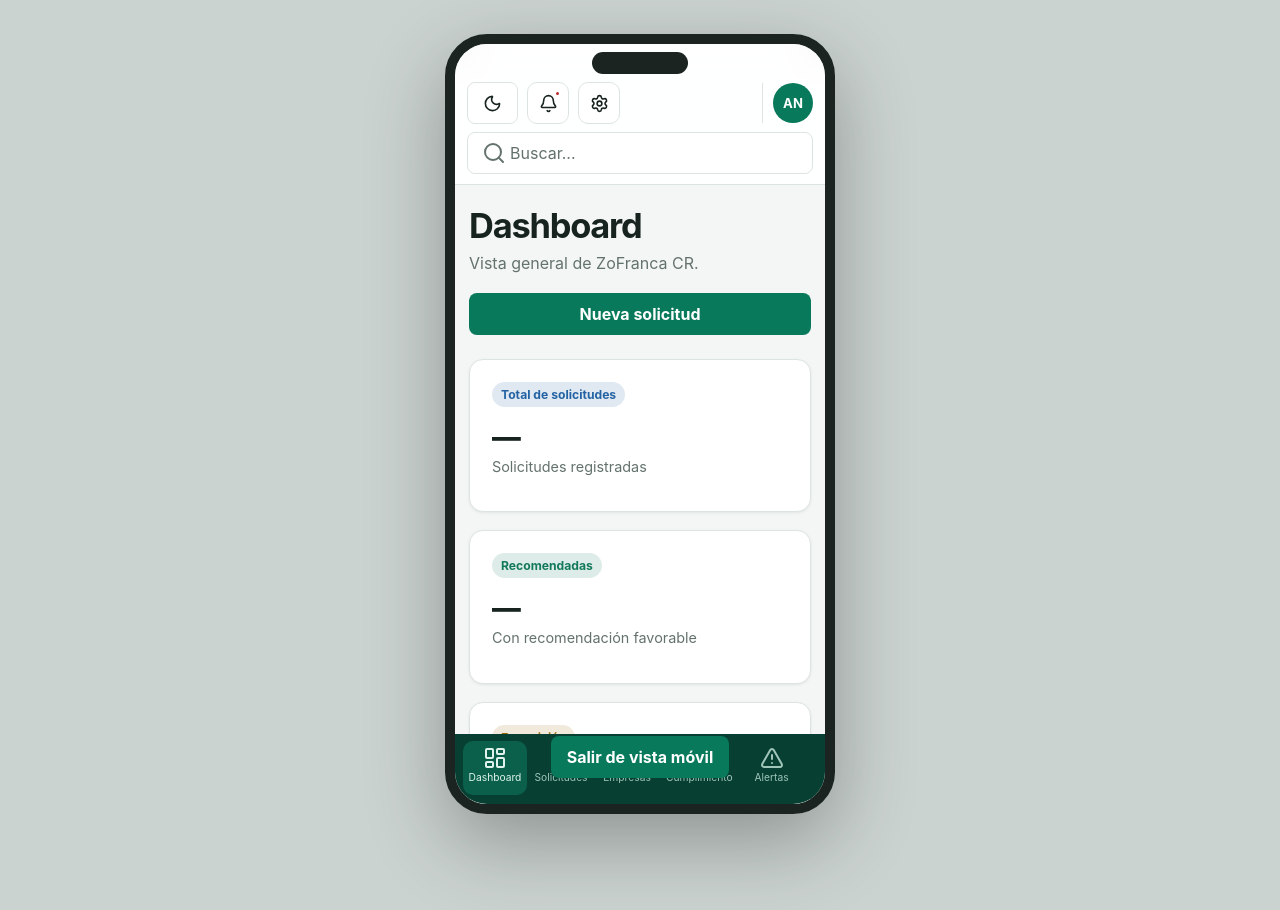
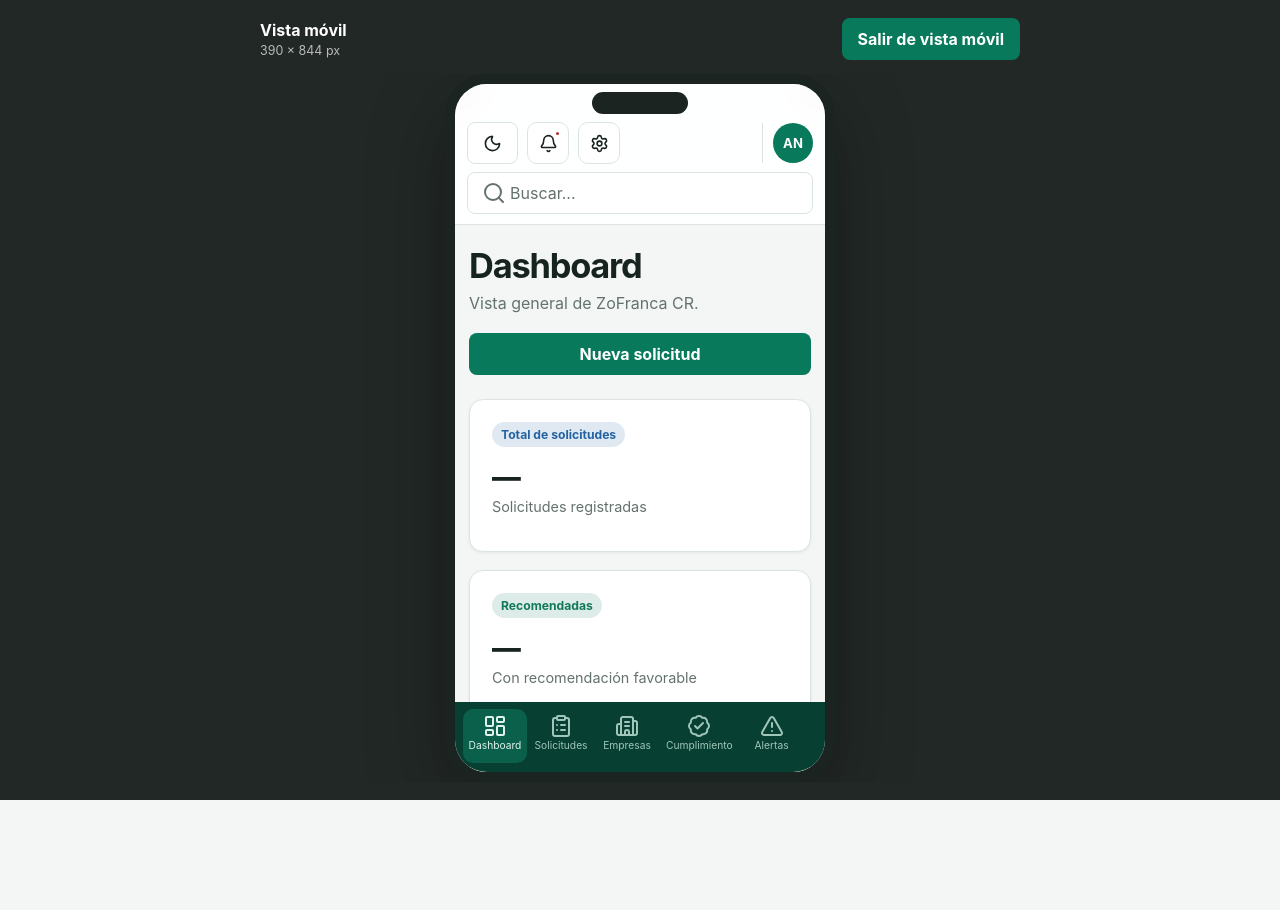
Before and after one commit to eikabarc2008fwdcostarica-cpu/Laboratorio_3_ZoFrancaCR, a website: page public/pages/index.html in a window 1280 px wide. Both pictures are taken after a click on the button "Vista móvil". After the commit the page ends 800 px from the top, so only its background shows below. Drawn offline with nearby package versions, Linux system fonts and the light colour scheme; no server answers.

Commit message:
Actualización Previsualización movil

```diff
--- a/public/js/mobile-preview.js
+++ b/public/js/mobile-preview.js
@@ -1,23 +1,78 @@
 (function () {
-  function setPreview(active) {
-    document.body.classList.toggle('mobile-preview-active', active);
-    document.querySelector('#mobilePreviewButton')?.setAttribute('aria-pressed', String(active));
-    document.querySelector('#mobileExitBar')?.setAttribute('aria-hidden', String(!active));
-  }
+  document.addEventListener('zofranca:ui-ready', function () {
+    const shell = document.querySelector('#appShell');
+    const openButton = document.querySelector('#mobilePreviewButton');
+    const exitBar = document.querySelector('#mobileExitBar');
+    const closeButton = document.querySelector('#exitMobilePreview');
+    if (!shell || !openButton || !exitBar || !closeButton) return;
 
-  document.addEventListener('zofranca:ui-ready', function () {
-    document.querySelector('#mobilePreviewButton')?.addEventListener('click', function () {
-      setPreview(true);
-    });
+    const overlay = document.createElement('div');
+    overlay.className = 'mobile-preview-overlay';
+    overlay.id = 'mobilePreviewOverlay';
+    overlay.setAttribute('role', 'dialog');
+    overlay.setAttribute('aria-modal', 'true');
+    overlay.setAttribute('aria-labelledby', 'mobilePreviewTitle');
+    overlay.hidden = true;
+    overlay.innerHTML = `
+      <div class="mobile-preview-toolbar">
+        <div>
+          <strong id="mobilePreviewTitle">Vista móvil</strong>
+          <span>390 × 844 px</span>
+        </div>
+      </div>
+      <div class="mobile-preview-stage">
+        <div class="mobile-device-frame" id="mobileDeviceFrame"></div>
+      </div>`;
 
-    document.querySelector('#exitMobilePreview')?.addEventListener('click', function () {
-      setPreview(false);
-      document.querySelector('#mobilePreviewButton')?.focus();
+    const toolbar = overlay.querySelector('.mobile-preview-toolbar');
+    const deviceFrame = overlay.querySelector('#mobileDeviceFrame');
+    toolbar.append(exitBar);
+    document.body.append(overlay);
+
+    let shellAnchor = null;
+    let pageScrollPosition = 0;
+
+    function openPreview() {
+      if (document.body.classList.contains('mobile-preview-active')) return;
+
+      pageScrollPosition = window.scrollY;
+      shellAnchor = document.createComment('mobile-preview-shell-position');
+      shell.parentNode.insertBefore(shellAnchor, shell);
+      deviceFrame.append(shell);
+
+      overlay.hidden = false;
+      document.body.classList.add('mobile-preview-active');
+      openButton.setAttribute('aria-pressed', 'true');
+      exitBar.setAttribute('aria-hidden', 'false');
+      closeButton.focus();
+    }
+
+    function closePreview() {
+      if (!document.body.classList.contains('mobile-preview-active')) return;
+
+      if (shellAnchor?.parentNode) {
+        shellAnchor.parentNode.insertBefore(shell, shellAnchor);
+        shellAnchor.remove();
+      }
+
+      document.body.classList.remove('mobile-preview-active');
+      overlay.hidden = true;
+      openButton.setAttribute('aria-pressed', 'false');
+      exitBar.setAttribute('aria-hidden', 'true');
+      window.scrollTo(0, pageScrollPosition);
+      openButton.focus();
+      shellAnchor = null;
+    }
+
+    openButton.addEventListener('click', openPreview);
+    closeButton.addEventListener('click', closePreview);
+    overlay.addEventListener('click', function (event) {
+      if (event.target === overlay || event.target.classList.contains('mobile-preview-stage')) closePreview();
     });
 
     document.addEventListener('keydown', function (event) {
       if (event.key === 'Escape' && document.body.classList.contains('mobile-preview-active')) {
-        setPreview(false);
+        closePreview();
       }
     });
   });
--- a/public/styles/responsive.css
+++ b/public/styles/responsive.css
@@ -30,6 +30,10 @@
 }
 
 @media (max-width: 767px) {
+  #mobilePreviewButton {
+    display: none;
+  }
+
   body:not(.mobile-preview-active) .app-shell {
     padding-bottom: 74px;
   }
@@ -161,15 +165,65 @@
 }
 
 body.mobile-preview-active {
-  padding: 34px 16px 96px;
-  background: #cbd3d0;
+  overflow: hidden;
+}
+
+.mobile-preview-overlay {
+  position: fixed;
+  inset: 0;
+  z-index: 100;
+  display: grid;
+  grid-template-rows: auto minmax(0, 1fr);
+  padding: 18px;
+  background: rgb(5 12 10 / 88%);
+  backdrop-filter: blur(12px);
+}
+
+.mobile-preview-overlay[hidden] {
+  display: none;
+}
+
+.mobile-preview-toolbar {
+  display: flex;
+  width: min(100%, 760px);
+  align-items: center;
+  justify-content: space-between;
+  gap: 20px;
+  margin: 0 auto 14px;
+  color: #fff;
+}
+
+.mobile-preview-toolbar > div:first-child {
+  display: grid;
+  gap: 3px;
+}
+
+.mobile-preview-toolbar span {
+  color: rgb(255 255 255 / 68%);
+  font-size: 0.78rem;
+}
+
+.mobile-preview-stage {
+  display: flex;
+  min-height: 0;
+  align-items: flex-start;
+  justify-content: center;
+  overflow: auto;
+  overscroll-behavior: contain;
+}
+
+.mobile-device-frame {
+  width: min(390px, calc(100vw - 36px));
+  height: min(844px, calc(100vh - 92px));
+  min-height: 520px;
+  flex: 0 0 auto;
 }
 
 body.mobile-preview-active .app-shell {
   position: relative;
-  width: min(390px, calc(100vw - 32px));
-  min-height: 780px;
-  margin: 0 auto;
+  width: 100%;
+  height: 100%;
+  min-height: 0;
   overflow: hidden;
   border: 10px solid #1b2421;
   border-radius: 42px;
@@ -221,10 +275,11 @@ body.mobile-preview-active .nav-link {
 }
 
 body.mobile-preview-active .app-area {
-  height: 760px;
+  height: 100%;
   margin-left: 0;
   padding-bottom: 70px;
   overflow-y: auto;
+  overscroll-behavior: contain;
 }
 
 body.mobile-preview-active .topbar {
@@ -330,22 +385,17 @@ body.mobile-preview-active .pagination {
 }
 
 body.mobile-preview-active .mobile-exit-bar {
-  position: fixed;
-  right: 0;
-  bottom: 22px;
-  left: 0;
-  z-index: 80;
-  display: flex;
-  justify-content: center;
+  display: block;
 }
 
-@media (max-width: 430px) {
-  body.mobile-preview-active {
-    padding-right: 0;
-    padding-left: 0;
+@media (max-height: 650px) {
+  .mobile-preview-overlay {
+    padding-top: 10px;
+    padding-bottom: 10px;
   }
 
-  body.mobile-preview-active .app-shell {
-    width: calc(100vw - 16px);
+  .mobile-device-frame {
+    height: calc(100vh - 76px);
+    min-height: 440px;
   }
 }
```
Also changed, not shown: plantilla_PR.md (+33 -2 lines).
